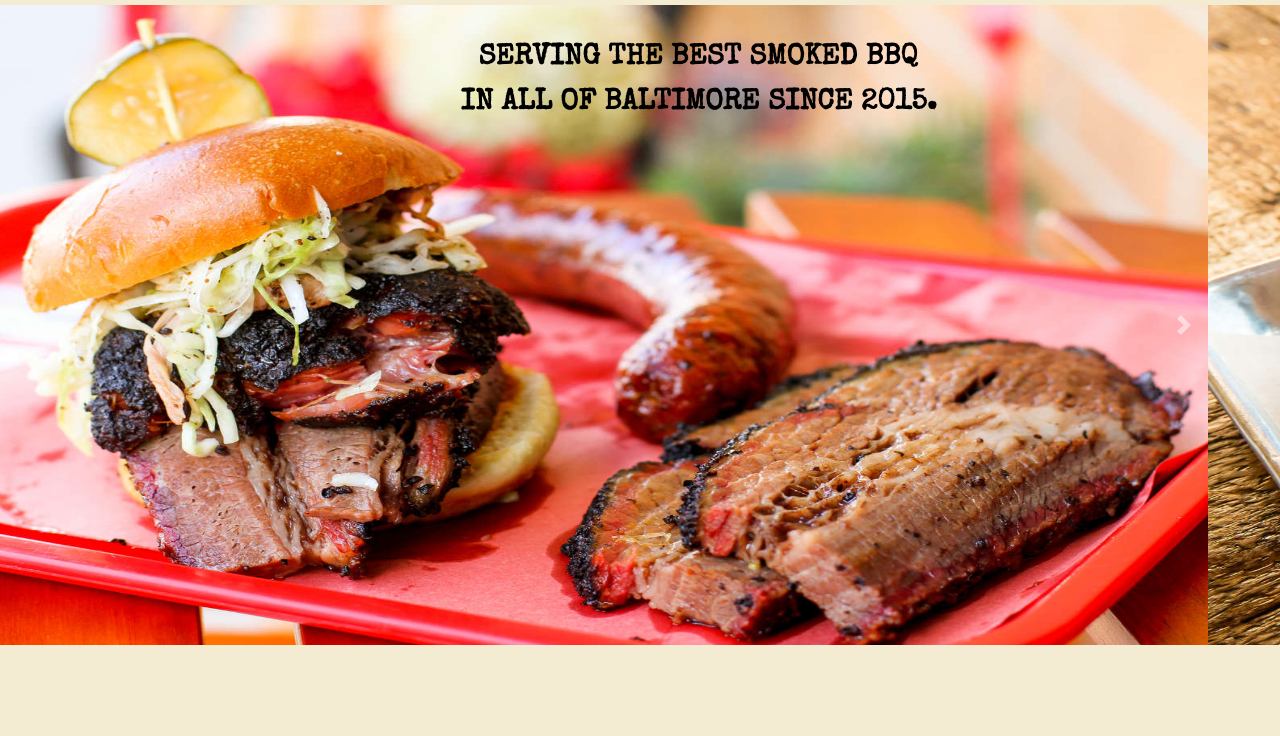
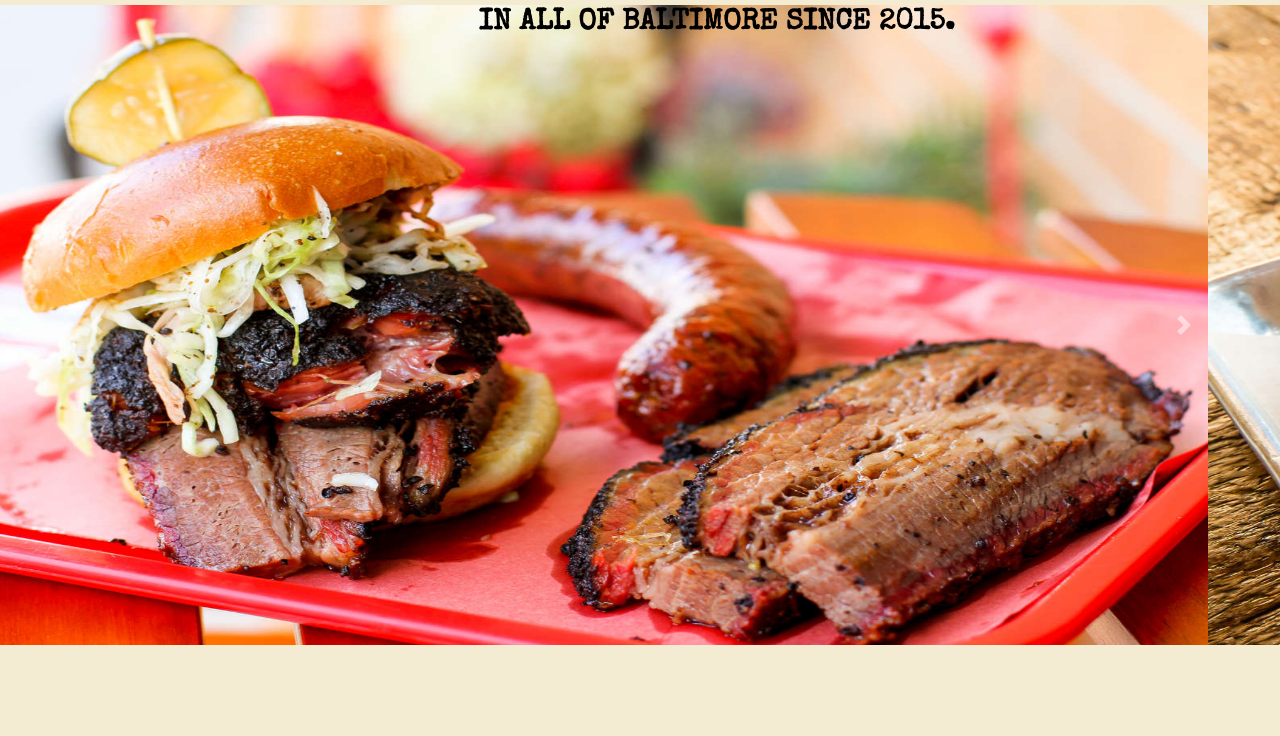
Before and after one commit to mhouk2982/swbbq, a plain HTML site: page index.html in a window 1280 px wide. Shown: the part 51-787 px from the top of the page. Drawn offline with nearby package versions, Linux system fonts and the light colour scheme; a script that the page names is missing.

Commit message:
Update styles.css

```diff
--- a/styles.css
+++ b/styles.css
@@ -229,8 +229,8 @@ background-color: #ec823a;
     font-size: 1.8rem;
     color: black;
     font-weight: bold;
-    margin-top: -61%;
-    margin-left: 40%;
+    margin-top: -70%;
+    margin-left: 42%;
 
 }
 
@@ -240,8 +240,8 @@ background-color: #ec823a;
   font-weight: bold;
   color: black;
   /* white-space: nowrap; */
-  margin-top: -56%;
-  margin-left: 38%;
+  margin-top: -65%;
+  margin-left: 40%;
 }
 
 /* .slide1-paragraph{
@@ -253,7 +253,7 @@ background-color: #ec823a;
   font-size: 2rem;
   font-weight: bold;
   color: black;
-  margin-top: -70%;
+  margin-top: -85%;
   margin-left: 95%;
 }
 
```
